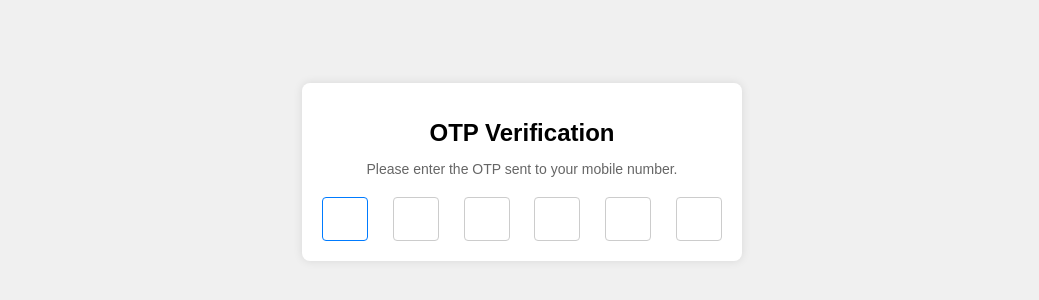
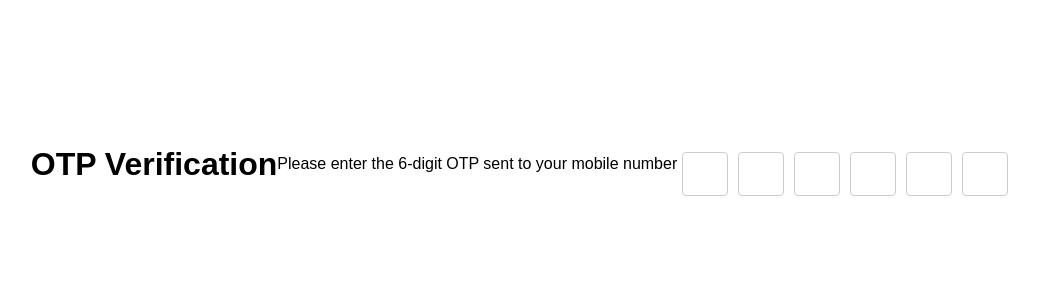
Before and after one commit to acciojob/OTP-jaisaipothula, a website: page main.html in a window 1280 px wide. Shown: the part 236-536 px from the top of the page, without its empty margins (118-1157 px from the left). Drawn offline with Linux system fonts and the light colour scheme.

Commit message:
created a submission

```diff
--- a/main.html
+++ b/main.html
@@ -1,25 +1,70 @@
 <!DOCTYPE html>
 <html lang="en">
 <head>
-<meta charset="UTF-8">
-<meta name="viewport" content="width=device-width, initial-scale=1.0">
-<title>OTP Verification</title>
-<link rel="stylesheet" href="styles.css"> <!-- Link to your CSS file -->
+    <meta charset="UTF-8">
+    <meta name="viewport" content="width=device-width, initial-scale=1.0">
+    <title>OTP Verification</title>
+    <style>
+        /* Basic styling for centering and spacing */
+        body {
+            display: flex;
+            justify-content: center;
+            align-items: center;
+            height: 100vh;
+            margin: 0;
+            font-family: Arial, sans-serif;
+        }
+        .code-container {
+            display: flex;
+            justify-content: center;
+            margin-top: 20px;
+        }
+        .code {
+            width: 40px;
+            height: 40px;
+            font-size: 24px;
+            text-align: center;
+            margin: 0 5px;
+            border: 1px solid #ccc;
+            border-radius: 4px;
+            outline: none;
+        }
+    </style>
 </head>
 <body>
-  <div class="container">
-    <h1 id="verification_heading">OTP Verification</h1>
-    <p id="verification_subtext">Please enter the OTP sent to your mobile number.</p>
+    <div id="verification_heading">
+        <h1>OTP Verification</h1>
+    </div>
+    <div id="verification_subtext">
+        <p>Please enter the 6-digit OTP sent to your mobile number</p>
+    </div>
     <div class="code-container">
-      <input type="text" class="code" maxlength="1" autofocus>
-      <input type="text" class="code" maxlength="1">
-      <input type="text" class="code" maxlength="1">
-      <input type="text" class="code" maxlength="1">
-      <input type="text" class="code" maxlength="1">
-      <input type="text" class="code" maxlength="1">
+        <input type="text" maxlength="1" class="code" autofocus>
+        <input type="text" maxlength="1" class="code">
+        <input type="text" maxlength="1" class="code">
+        <input type="text" maxlength="1" class="code">
+        <input type="text" maxlength="1" class="code">
+        <input type="text" maxlength="1" class="code">
     </div>
-  </div>
 
-  <script src="script.js"></script> <!-- Link to your JavaScript file -->
+    <script>
+        const inputs = document.querySelectorAll('.code');
+
+        inputs.forEach((input, index) => {
+            input.addEventListener('input', (e) => {
+                const nextInput = inputs[index + 1];
+                if (nextInput && input.value) {
+                    nextInput.focus();
+                }
+            });
+
+            input.addEventListener('keydown', (e) => {
+                if (e.key === 'Backspace' && !input.value && index > 0) {
+                    const previousInput = inputs[index - 1];
+                    previousInput.focus();
+                }
+            });
+        });
+    </script>
 </body>
 </html>
```
